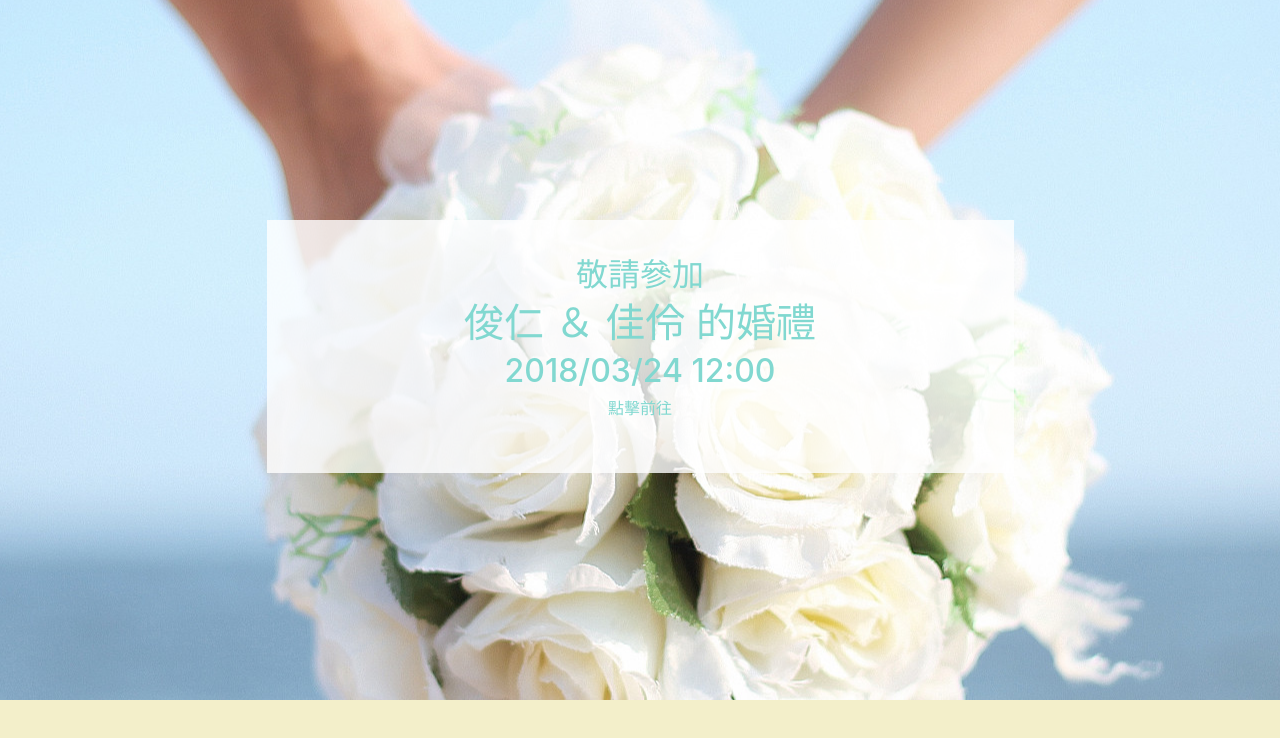
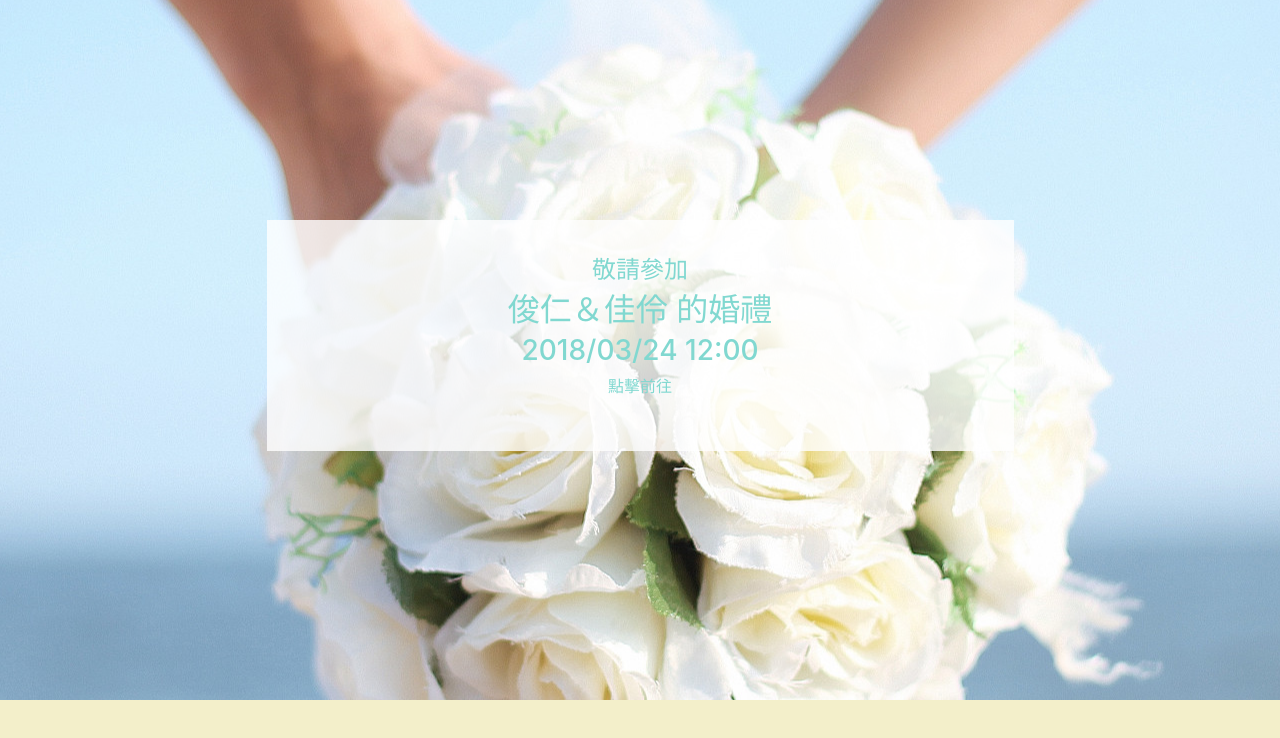
Before and after one commit to flymaple628/wedding-card, a Vue app: page / in a window 1280 px wide. Shown: the top 738 px of the page. Built offline with nearby package versions, Linux system fonts and the light colour scheme.

Commit message:
改變文字大小

```diff
--- a/src/components/Main.vue
+++ b/src/components/Main.vue
@@ -4,9 +4,9 @@
     <div class="row title">
       <div class="col-12">
         <div class="word">
-          <h2>敬請參加</h2>
-          <h1 >俊仁   ＆   佳伶 的婚禮</h1>
-          <h2 >2018/03/24 12:00</h2>
+          <h4>敬請參加</h4>
+          <h2 >俊仁＆佳伶 的婚禮</h2>
+          <h3 >2018/03/24 12:00</h3>
           <p>點擊前往</p>
         </div>
       </div>
```
